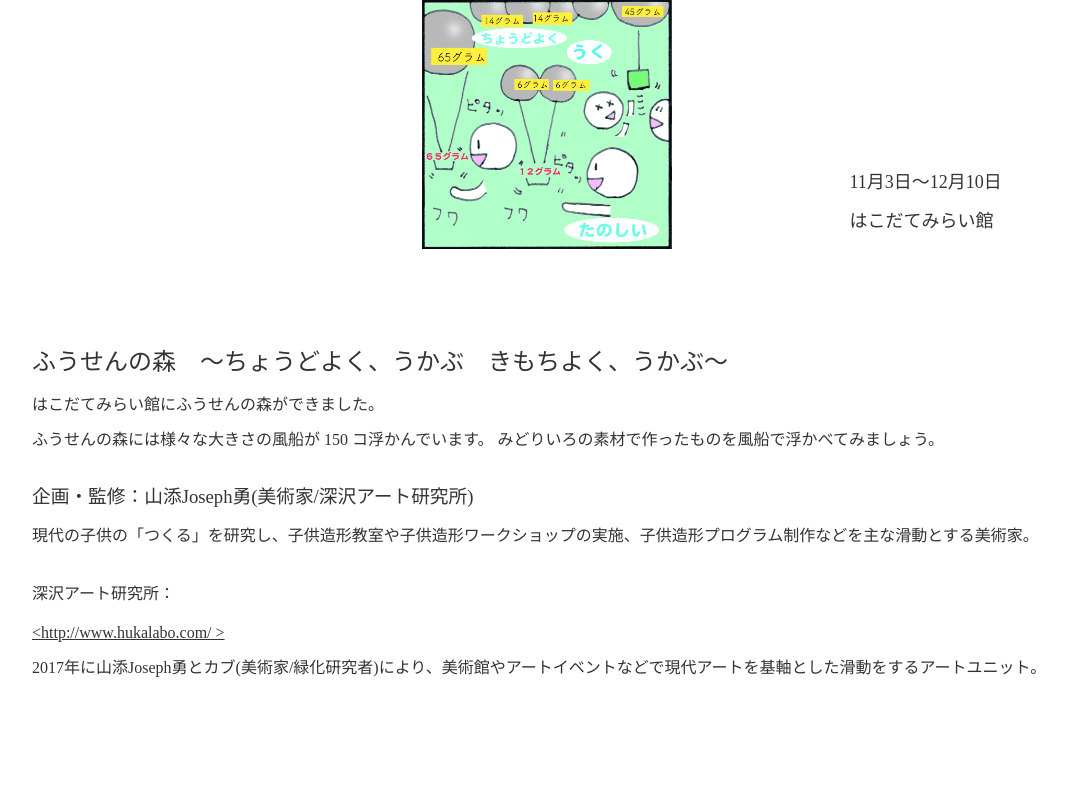
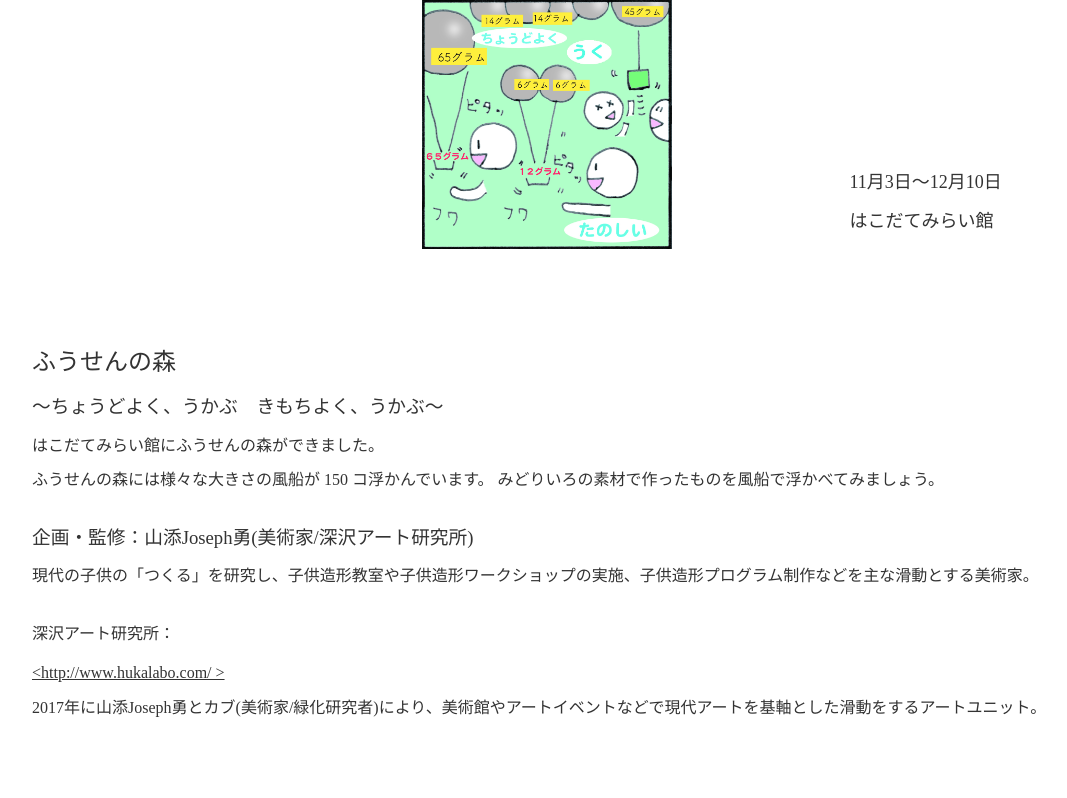
Before and after one commit to FutureCenterHakodate/baloon, a WordPress theme: template page-temp.php in a window 1280 px wide. Shown: the part 826-1624 px from the top of the page, without its empty margins (88-1155 px from the left). Run offline with PHP 8.4 and a stand-in for WordPress, Linux system fonts and the light colour scheme; the site name, menu and one post (Sample post) are stand-ins, and other content is empty; some web fonts are replaced.

Commit message:
第二次移植作戦推敲中

```diff
--- a/page-temp.php
+++ b/page-temp.php
@@ -8,6 +8,8 @@ Template Name: for baloon
   <head>
     <link rel="stylesheet" type="text/css" href=<?php echo get_stylesheet_directory_uri(); ?>/dest/css/style.css>
     <link href="https://fonts.googleapis.com/earlyaccess/roundedmplus1c.css" rel="stylesheet">
+    <link href="https://maxcdn.bootstrapcdn.com/font-awesome/4.7.0/css/font-awesome.min.css" rel="stylesheet" integrity="sha384-wvfXpqpZZVQGK6TAh5PVlGOfQNHSoD2xbE+QkPxCAFlNEevoEH3Sl0sibVcOQVnN" crossorigin="anonymous">
+    <meta name="viewport" content="width=device-width, initial-scale=1, minimum-scale=1, maximum-scale=1, user-scalable=no">
   </head>
   <body>
     <canvas id="canvas">このページはCanvasを使用しています。</canvas>
@@ -27,7 +29,8 @@ Template Name: for baloon
     </div>
     <div class="background background-white">
       <div class="container">
-        <h2>ふうせんの森　～ちょうどよく、うかぶ　きもちよく、うかぶ～</h2>
+        <h2>ふうせんの森<h3>
+        <h3>～ちょうどよく、うかぶ　きもちよく、うかぶ～</h3>
         <p>はこだてみらい館にふうせんの森ができました。</p>ふうせんの森には様々な大きさの風船が 150 コ浮かんでいます。
         みどりいろの素材で作ったものを風船で浮かべてみましょう。<br><br>
         <h3>企画・監修：山添Joseph勇(美術家/深沢アート研究所)</h3>現代の子供の「つくる」を研究し、子供造形教室や子供造形ワークショップの実施、子供造形プログラム制作などを主な滑動とする美術家。<br><br>
@@ -93,7 +96,7 @@ Template Name: for baloon
     </div>
     <footer class="background">
       <div class="container">
-        <p>&copy;Future Center Hakodate </p>
+        <p>&copy;はこだてみらい館 </p>
         <p>&copy;深沢アート研究所</p>
       </div>
     </footer>
@@ -103,5 +106,4 @@ Template Name: for baloon
     <script>(function() {'use strict';})();</script>
     <script src="js/main.js"></script>
   </body>
-
 </html>
```
